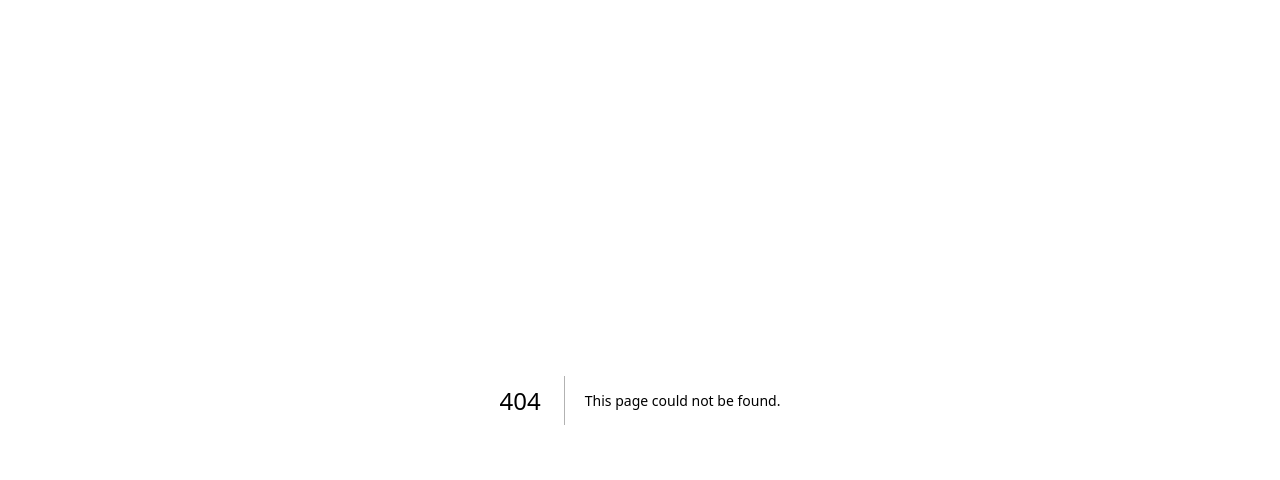
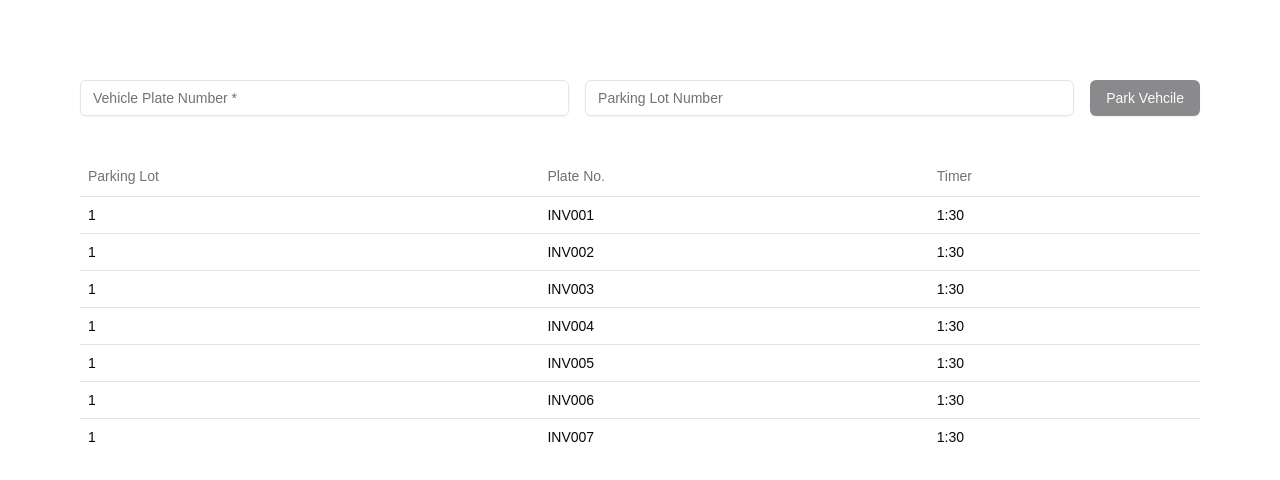
Before and after one commit to amrfekryy/parking-lot, a Next.js app: page /parking-lot in a window 1280 px wide. Before the commit this address had no page. Shown: the top 480 px of the page. Built offline with nearby package versions, Linux system fonts and the light colour scheme.

Commit message:
add initial parking lot page

```diff
--- a/app/layout.tsx
+++ b/app/layout.tsx
@@ -26,9 +26,9 @@ export default function RootLayout({
   return (
     <html lang="en">
       <body
-        className={`${geistSans.variable} ${geistMono.variable} antialiased`}
+        className={`${geistSans.variable} ${geistMono.variable} antialiased flex justify-center`}
       >
-        {children}
+        <main className="min-h-screen container bg-background">{children}</main>
       </body>
     </html>
   );
--- /dev/null
+++ b/app/parking-lot/page.tsx
@@ -0,0 +1,102 @@
+"use client";
+
+import { Button } from "@/components/ui/button";
+import { Input } from "@/components/ui/input";
+import {
+  Table,
+  TableBody,
+  TableCell,
+  TableHead,
+  TableHeader,
+  TableRow,
+} from "@/components/ui/table";
+import React from "react";
+
+interface Vehicle {
+  parkingLot: number;
+  plateNumber: string;
+  timer: string;
+}
+
+const vehicles: Vehicle[] = [
+  {
+    parkingLot: 1,
+    plateNumber: "INV001",
+    timer: "1:30",
+  },
+  {
+    parkingLot: 1,
+    plateNumber: "INV002",
+    timer: "1:30",
+  },
+  {
+    parkingLot: 1,
+    plateNumber: "INV003",
+    timer: "1:30",
+  },
+  {
+    parkingLot: 1,
+    plateNumber: "INV004",
+    timer: "1:30",
+  },
+  {
+    parkingLot: 1,
+    plateNumber: "INV005",
+    timer: "1:30",
+  },
+  {
+    parkingLot: 1,
+    plateNumber: "INV006",
+    timer: "1:30",
+  },
+  {
+    parkingLot: 1,
+    plateNumber: "INV007",
+    timer: "1:30",
+  },
+];
+
+export default function Page() {
+  const [plateNumber, setPlateNumber] = React.useState<string>("");
+  const [parkingLot, setParkingLot] = React.useState<string>("");
+
+  return (
+    <div className="p-20 flex flex-col gap-10">
+      <div className="flex gap-4">
+        <Input
+          required
+          placeholder="Vehicle Plate Number *"
+          value={plateNumber}
+          onChange={(e) => setPlateNumber(e.target.value)}
+        />
+        <Input
+          type="number"
+          min={1}
+          placeholder="Parking Lot Number"
+          value={parkingLot}
+          onChange={(e) => setParkingLot(e.target.value)}
+        />
+        <Button disabled={!plateNumber}>Park Vehcile</Button>
+      </div>
+
+      <Table>
+        <TableHeader>
+          <TableRow>
+            <TableHead>Parking Lot</TableHead>
+            <TableHead>Plate No.</TableHead>
+            <TableHead>Timer</TableHead>
+          </TableRow>
+        </TableHeader>
+        <TableBody>
+          {vehicles.map((vehicle) => (
+            <TableRow key={vehicle.parkingLot}>
+              <TableCell>{vehicle.parkingLot}</TableCell>
+              <TableCell>{vehicle.plateNumber}</TableCell>
+              <TableCell>{vehicle.timer}</TableCell>
+            </TableRow>
+          ))}
+        </TableBody>
+      </Table>
+    </div>
+  );
+}
```
